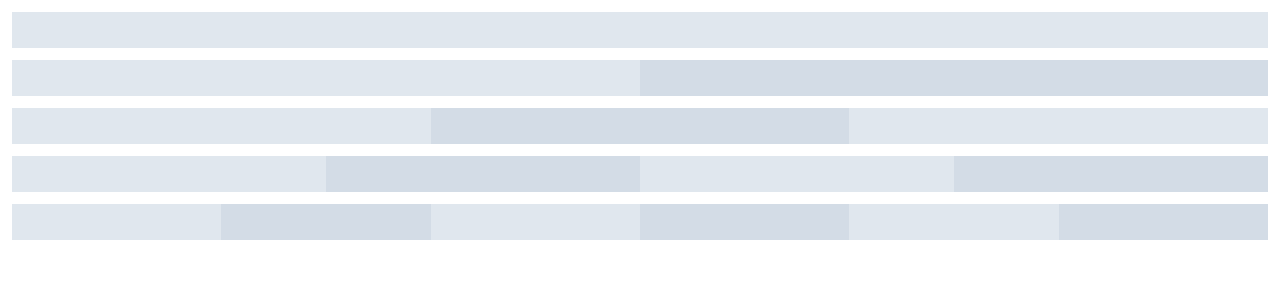
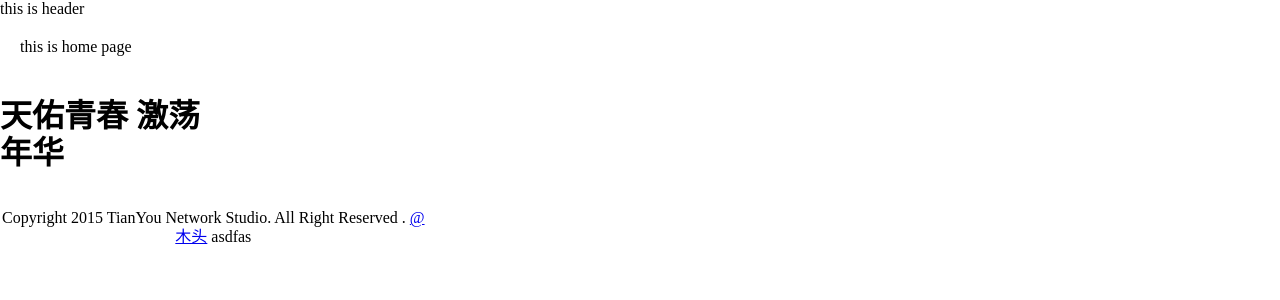
Before and after one commit to mutoe/pic, a Vue app: page /#/ in a window 1280 px wide. Shown: the top 300 px of the page. Built offline with nearby package versions, Linux system fonts and the light colour scheme.

Commit message:
feat: add header and footer components to page framework

```diff
--- a/src/App.vue
+++ b/src/App.vue
@@ -1,12 +1,25 @@
 <template lang='pug'>
 
 #app
-  router-view
+  el-container(direction='vertical')
+    v-header
+
+    el-main
+      router-view
+
+    v-footer
 
 </template>
 
 <script>
+import VHeader from './components/Header.vue'
+import VFooter from './components/Footer.vue'
+
 export default {
   name: 'App',
+  components: {
+    VHeader,
+    VFooter,
+  },
 }
 </script>
--- /dev/null
+++ b/src/components/Footer.vue
@@ -0,0 +1,79 @@
+<template lang="pug">
+
+footer
+  .container
+    el-row
+      el-col(:md='4')
+        h1 天佑青春 激荡年华
+
+    el-row
+      el-col(:lg='8', :md='12', align='center')
+        p.
+          Copyright 2015 TianYou Network Studio. All Right Reserved .
+          #[i.fa.fa-weibo]
+          #[a(href='#') @木头] asdfas
+
+</template>
+
+<script>
+export default {
+  name: 'Footer',
+
+}
+</script>
+
+<style lang="stylus" scoped>
+
+// 通用页脚
+.footer
+  bottom 0
+  margin-top 48px
+  padding 36px 16px
+  width 100%
+  background-color #1B1C1D
+  color #CCE2FF
+  line-height 28px
+  transition all 0.2s ease 0s
+
+  p
+  a
+    font-size 13px
+
+  .container
+    margin 10px auto
+    max-width 1140px
+
+    .slogan
+      margin-top 24px
+      margin-bottom 48px
+      text-align center
+      letter-spacing 2px
+      font-weight 200
+
+  hr
+    margin-top 20px
+    margin-bottom 20px
+    border-width 1px 0 0
+    border-style solid none none
+    border-color #E5E5E5 -moz-use-text-color -moz-use-text-color
+    -moz-border-top-colors none
+    -moz-border-right-colors none
+    -moz-border-bottom-colors none
+    -moz-border-left-colors none
+
+  .copyright
+    margin-top 16px
+    padding-left 4em
+
+  .subscrib_us
+    margin-top 16px
+    padding-left 4em
+    line-height 1.53846
+
+  .qrcode
+    text-align center
+
+    img
+      height 100px
+
+</style>
--- /dev/null
+++ b/src/components/Header.vue
@@ -0,0 +1,15 @@
+<template lang="pug">
+
+header this is header
+
+</template>
+
+<script>
+export default {
+  name: 'Header',
+}
+</script>
+
+<style lang="stylus" scoped>
+
+</style>
--- a/src/components/HelloWorld.vue
+++ /dev/null
@@ -1,52 +0,0 @@
-<template lang="pug">
-
-  div.hello
-    h1 {{ msg }}
-    h2 Essential Links
-    ul
-      li: a(href='https://vuejs.org', target='_blank') Core Dos
-      li: a(href='https://forum.vuejs.org', target='_blank') Forum
-      li: a(href='https://chat.vuejs.org', target='_blank') Chat
-      li: a(href='https://twitter.com/vuejs', target='_blank') Twitter
-      br
-      li: a(href='http://vuejs-templates.github.io/webpack/', target='_blank') Docs for This Template
-
-    h2 Ecosystem
-    ul
-      li: a(href='http://router.vuejs.org/', target='_blank') vue-router
-      li: a(href='http://vuex.vuejs.org/', target='_blank') vuex
-      li: a(href='http://vue-loader.vuejs.org/', target='_blank') vue-loader
-      li: a(href='http://github.com/vuejs/awesome-vue', target='_blank') awesome-vue
-
-</template>
-
-<script>
-export default {
-  name: 'HelloWorld',
-  data () {
-    return {
-      msg: 'Welcome to Your Vue.js App',
-    }
-  },
-}
-</script>
-
-<!-- Add "scoped" attribute to limit CSS to this component only -->
-<style lang='stylus' scoped>
-
-h1
-h2
-  font-weight normal
-
-ul
-  list-style-type none
-  padding 0
-
-li
-  display inline-block
-  margin 0 10px
-
-a
-  color #42b983
-
-</style>
--- a/src/pages/Home.vue
+++ b/src/pages/Home.vue
@@ -1,21 +1,5 @@
 <template lang="pug">
-
-.page
-  el-row
-    el-col(:span='24')
-
-  el-row
-    el-col(:span='12', v-for='(item, index) in new Array(2)', :key='index')
-
-  el-row
-    el-col(:span='8', v-for='(item, index) in new Array(3)', :key='index')
-
-  el-row
-    el-col(:span='6', v-for='(item, index) in new Array(4)', :key='index')
-
-  el-row
-    el-col(:span='4', v-for='(item, index) in new Array(6)', :key='index')
-
+.page this is home page
 </template>
 
 <script>
```
